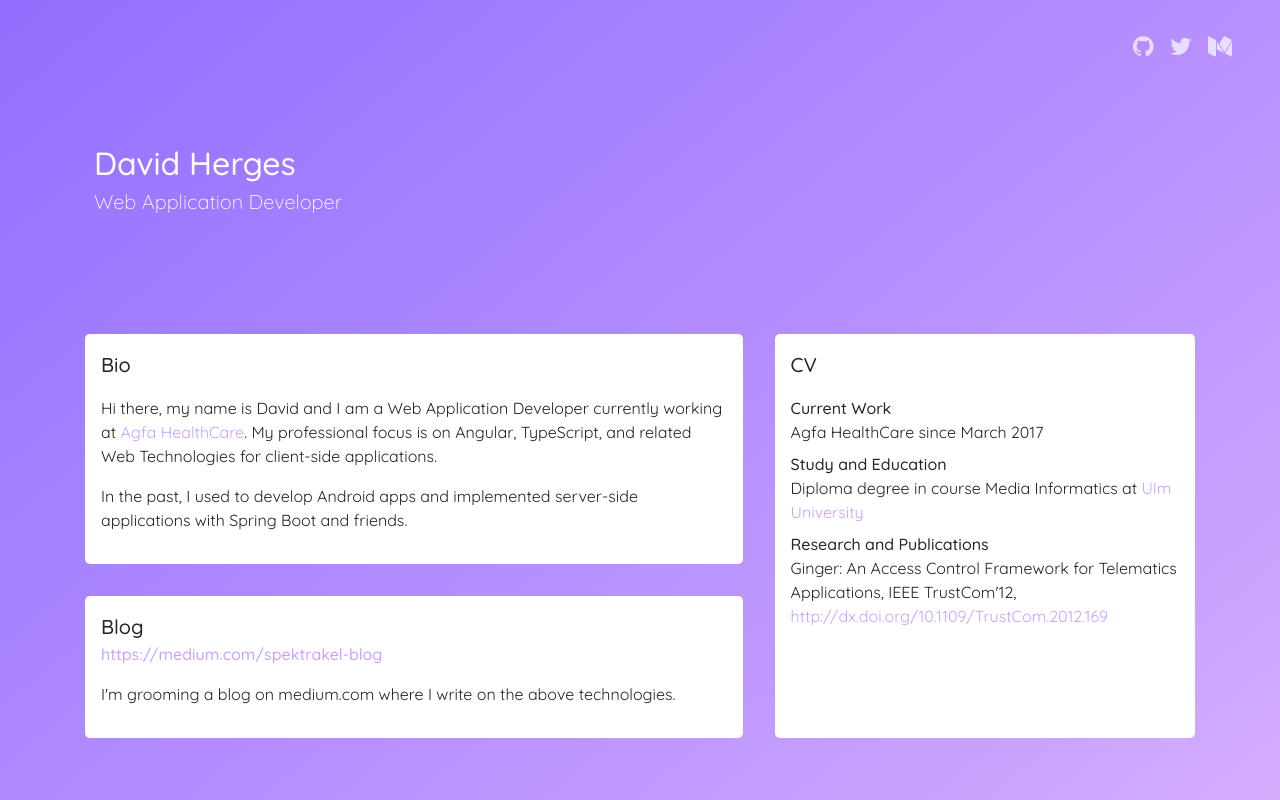
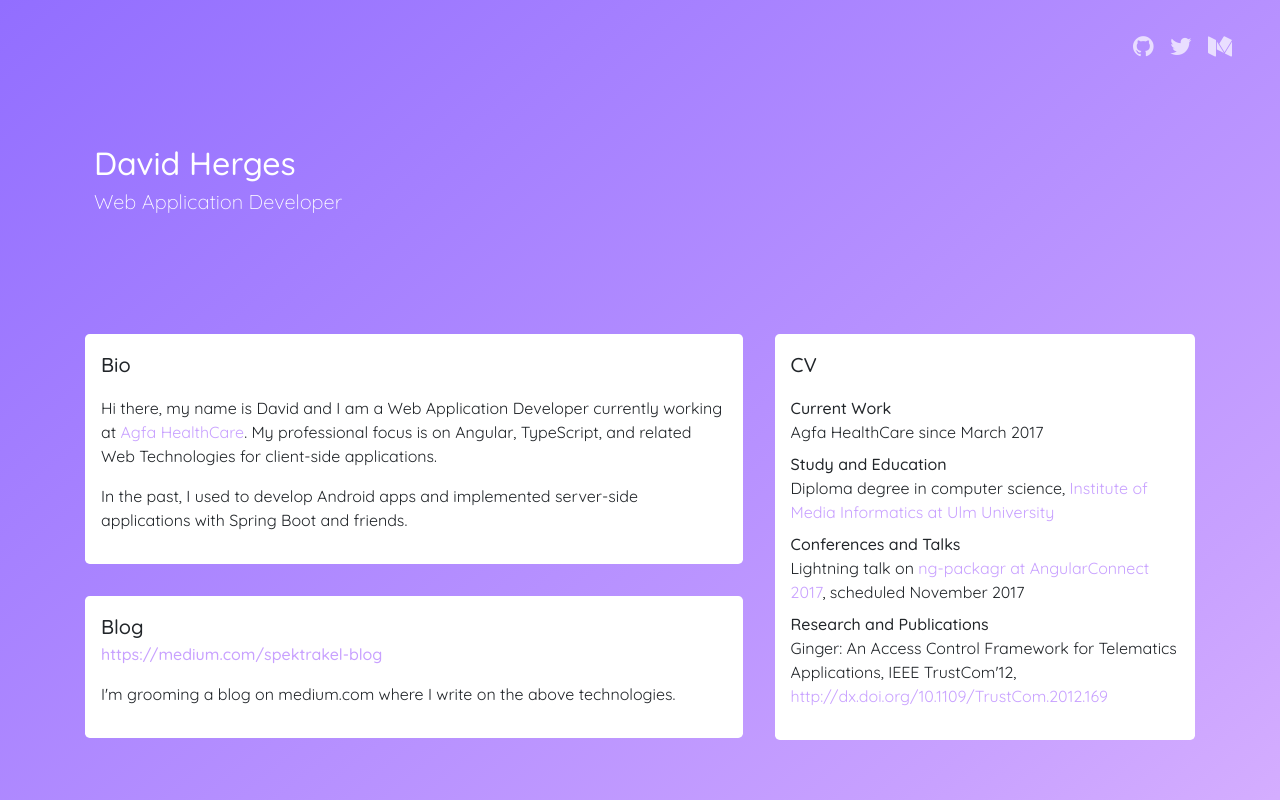
Before and after one commit to dherges/dherges.github.io, an Angular app: page / in a window 1280 px wide. Shown: the top 800 px of the page. Built offline with nearby package versions, Linux system fonts and the light colour scheme.

Commit message:
feat: ng-packagr lightning talk

```diff
--- a/src/app/content/home/home.component.html
+++ b/src/app/content/home/home.component.html
@@ -59,7 +59,9 @@
           <dt>Current Work</dt>
           <dd>Agfa HealthCare since March 2017</dd>
           <dt>Study and Education</dt>
-          <dd>Diploma degree in course Media Informatics at <a href="http://www.uni-ulm.de/en/in/mi/">Ulm University</a></dd>
+          <dd>Diploma degree in computer science, <a href="http://www.uni-ulm.de/en/in/mi/">Institute of Media Informatics at Ulm University</a></dd>
+          <dt>Conferences and Talks</dt>
+          <dd>Lightning talk on <a href="https://twitter.com/davidh_23/status/891203353849495552">ng-packagr at AngularConnect 2017</a>, scheduled November 2017</dd>
           <dt>Research and Publications</dt>
           <dd>Ginger: An Access Control Framework for Telematics Applications, IEEE TrustCom'12, <a href="http://dx.doi.org/10.1109/TrustCom.2012.169">http://dx.doi.org/10.1109/TrustCom.2012.169</a></dd>
         </dl>
```
